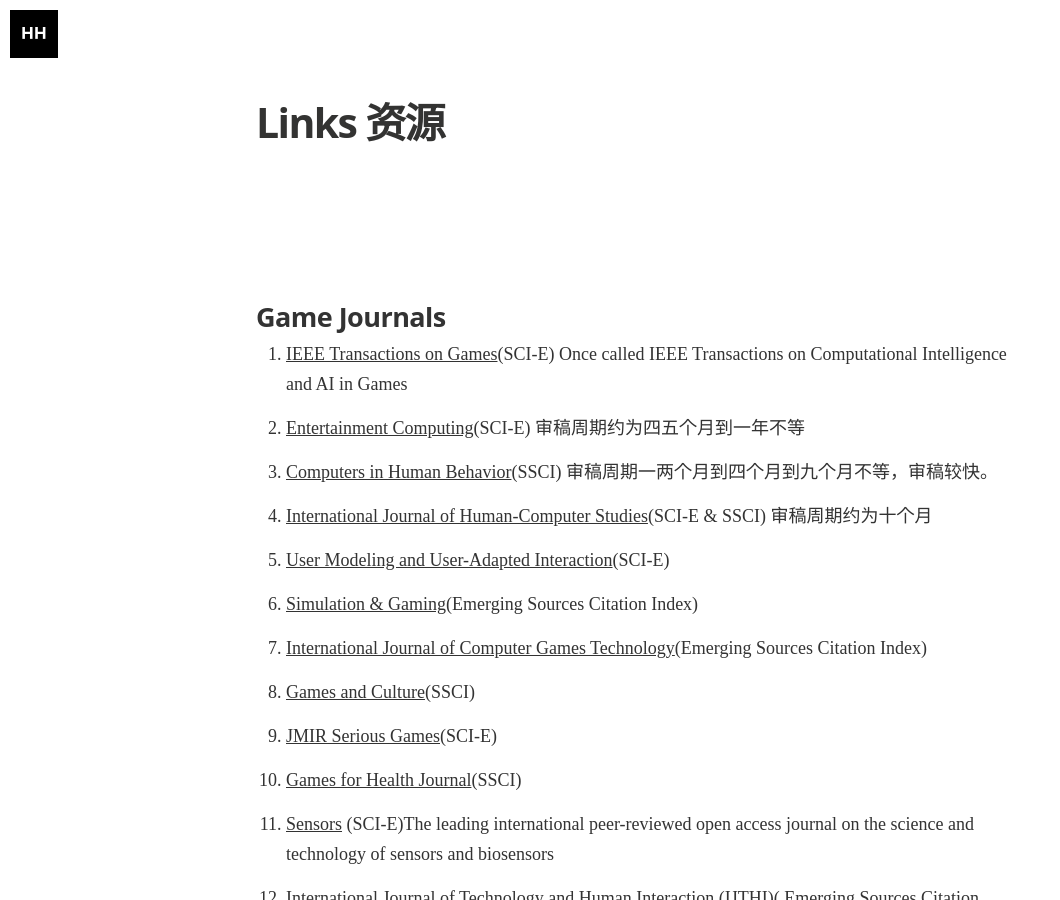
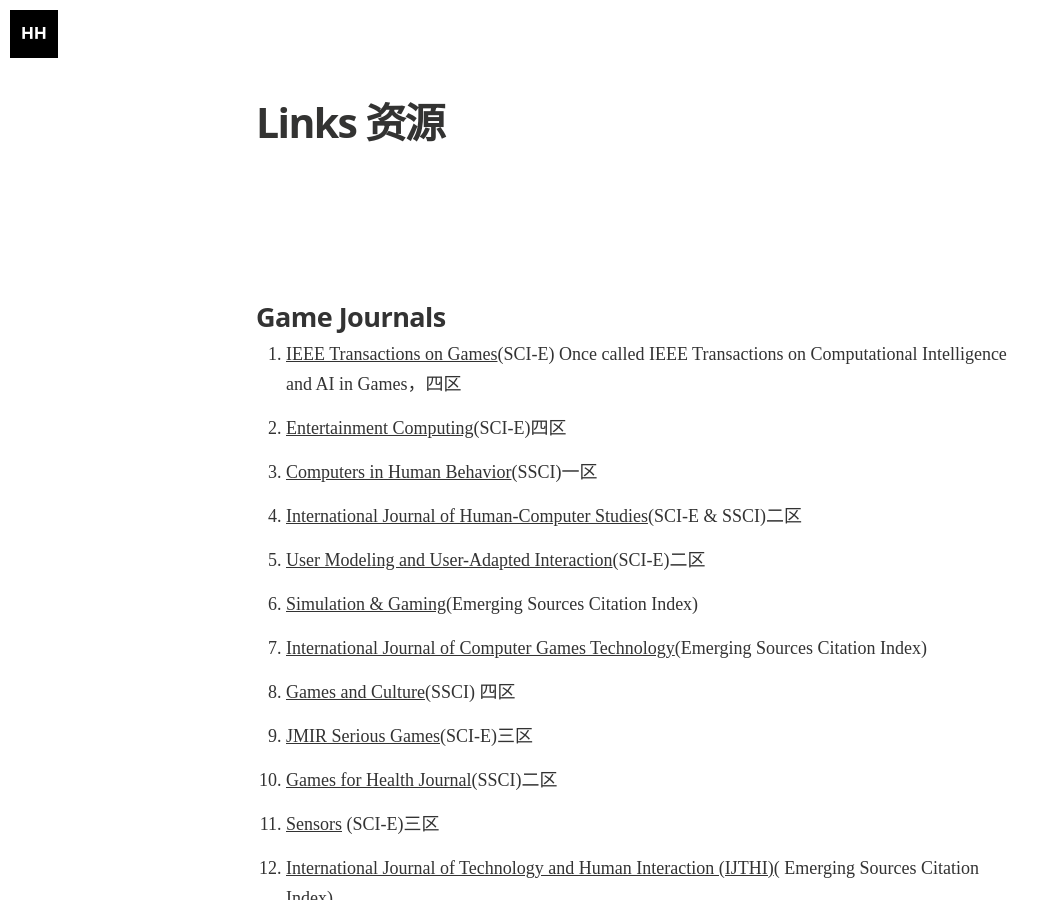
Before and after one commit to hanhonglei/hanhonglei.github.io, a Jekyll site: the page built from Links.md, in a window 1280 px wide and 900 px high. Shown: the whole window, without its empty margins (0-1060 px from the left). Built offline with Jekyll 4.4.1, drawn with Linux system fonts in a browser that asks for light colours; nearby versions of some CDN libraries; some web fonts are replaced.

Commit message:
Update Links.md

```diff
--- a/Links.md
+++ b/Links.md
@@ -4,17 +4,17 @@ title: Links 资源
 permalink: /links/
 ---
 ## Game Journals
-1. [IEEE Transactions on Games](http://transactions.games/)(SCI-E) Once called IEEE Transactions on Computational Intelligence and AI in Games
-1. [Entertainment Computing](https://www.journals.elsevier.com/entertainment-computing)(SCI-E) 审稿周期约为四五个月到一年不等
-1. [Computers in Human Behavior](https://www.journals.elsevier.com/computers-in-human-behavior)(SSCI) 审稿周期一两个月到四个月到九个月不等，审稿较快。
-1. [International Journal of Human-Computer Studies](https://www.sciencedirect.com/journal/international-journal-of-human-computer-studies)(SCI-E & SSCI) 审稿周期约为十个月
-1. [User Modeling and User-Adapted Interaction](https://beta.springer.com/journal/11257)(SCI-E)
+1. [IEEE Transactions on Games](http://transactions.games/)(SCI-E) Once called IEEE Transactions on Computational Intelligence and AI in Games，四区
+1. [Entertainment Computing](https://www.journals.elsevier.com/entertainment-computing)(SCI-E)四区
+1. [Computers in Human Behavior](https://www.journals.elsevier.com/computers-in-human-behavior)(SSCI)一区
+1. [International Journal of Human-Computer Studies](https://www.sciencedirect.com/journal/international-journal-of-human-computer-studies)(SCI-E & SSCI)二区
+1. [User Modeling and User-Adapted Interaction](https://beta.springer.com/journal/11257)(SCI-E)二区
 1. [Simulation & Gaming](https://journals.sagepub.com/home/sag)(Emerging Sources Citation Index)
 1. [International Journal of Computer Games Technology](https://www.hindawi.com/journals/ijcgt/)(Emerging Sources Citation Index)
-1. [Games and Culture](https://journals.sagepub.com/home/gac)(SSCI)
-1. [JMIR Serious Games](https://games.jmir.org/)(SCI-E)
-1. [Games for Health Journal](https://home.liebertpub.com/publications/games-for-health-journal/588/overview)(SSCI)
-1. [Sensors](https://www.mdpi.com/journal/sensors) (SCI-E)The leading international peer-reviewed open access journal on the science and technology of sensors and biosensors
+1. [Games and Culture](https://journals.sagepub.com/home/gac)(SSCI) 四区
+1. [JMIR Serious Games](https://games.jmir.org/)(SCI-E)三区
+1. [Games for Health Journal](https://home.liebertpub.com/publications/games-for-health-journal/588/overview)(SSCI)二区
+1. [Sensors](https://www.mdpi.com/journal/sensors) (SCI-E)三区
 1. [International Journal of Technology and Human Interaction (IJTHI)](https://www.igi-global.com/journal/international-journal-technology-human-interaction/1084)( Emerging Sources Citation Index)
 1. [International Journal of Game-Based Learning (IJGBL)](https://www.igi-global.com/journal/international-journal-game-based-learning/41019)(Emerging Sources Citation Index)
 1. [International Journal of Serious Games](https://journal.seriousgamessociety.org/index.php/IJSG)(Emerging Sources Citation Index)
```
